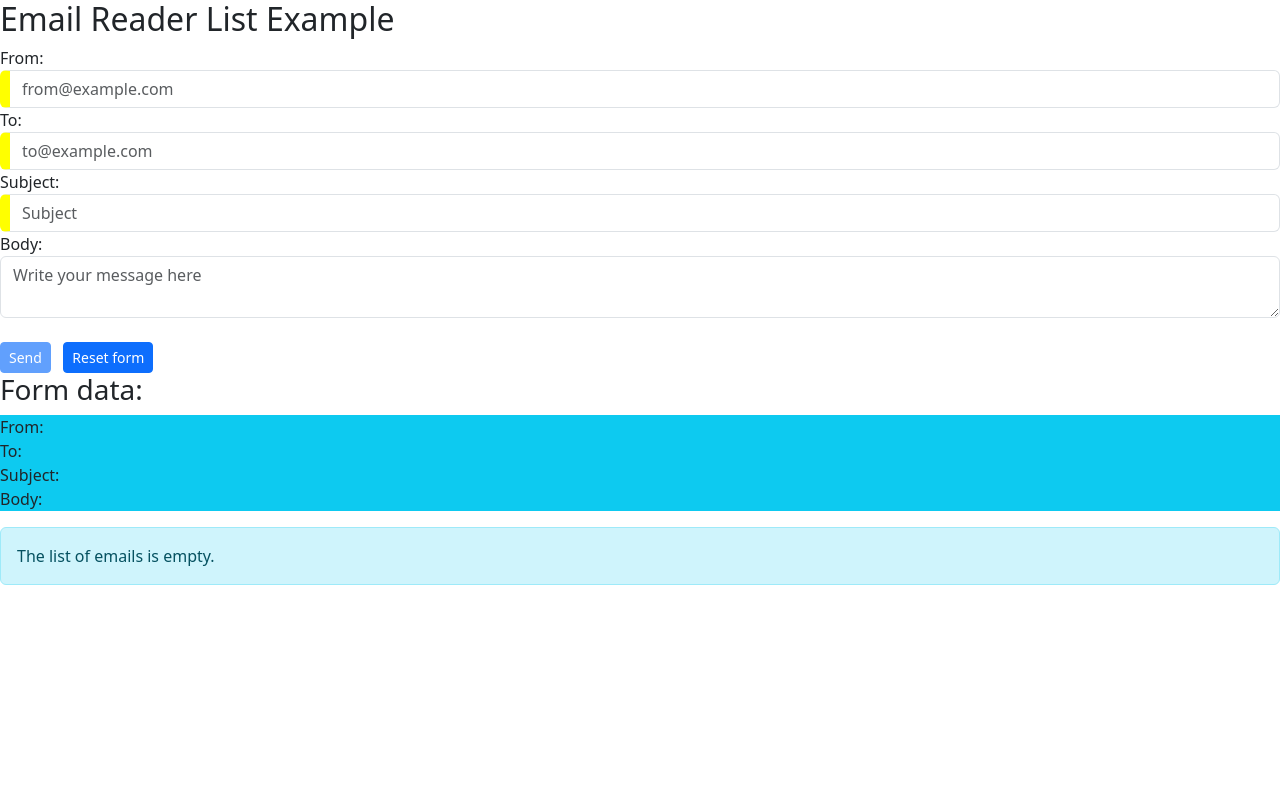
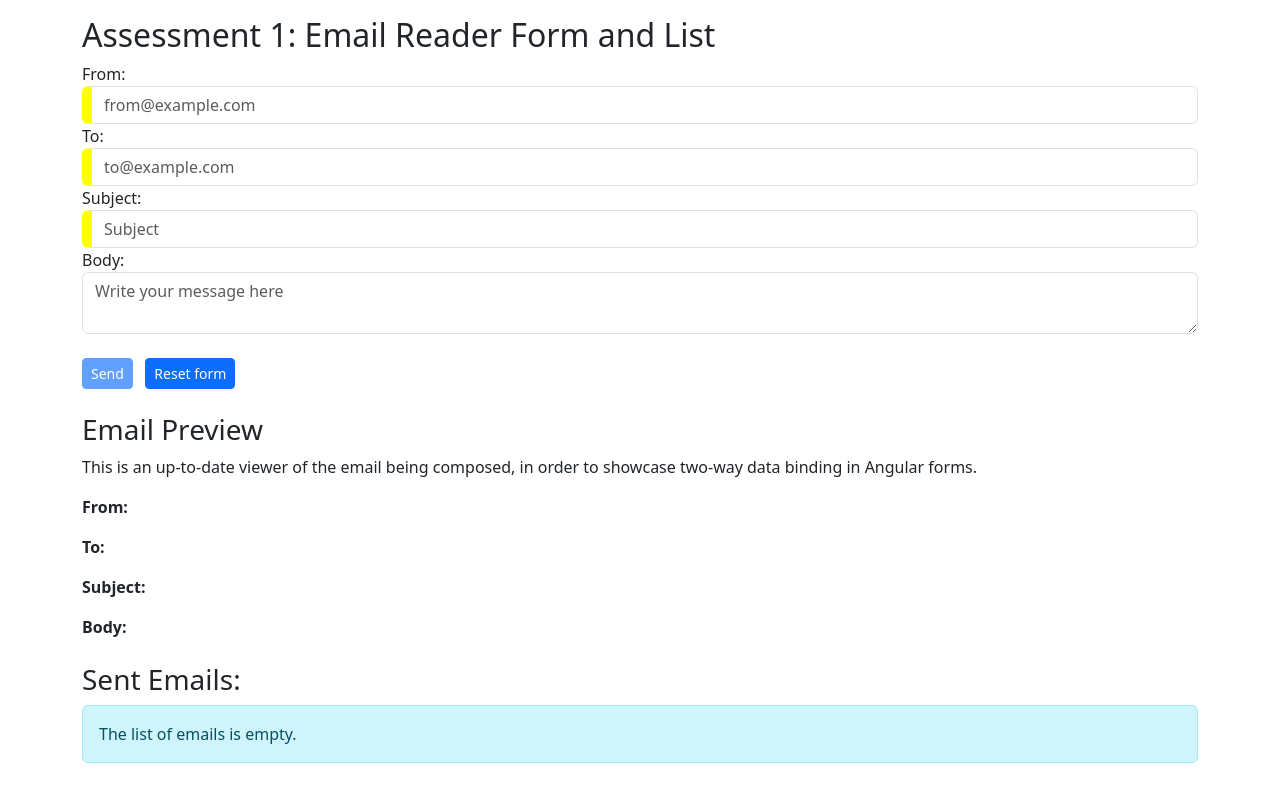
Before and after one commit to ProgrammingOfUserInterfaces/EmailReader, an Angular app: page / in a window 1280 px wide. Built offline with nearby package versions, Linux system fonts and the light colour scheme.

Commit message:
changed style

```diff
--- a/src/app/email-reader-list/email-reader-list.html
+++ b/src/app/email-reader-list/email-reader-list.html
@@ -1,4 +1,4 @@
-<h2>Email Reader List Example</h2>
+<h2>Assessment 1: Email Reader Form and List</h2>
 
 <form #emailForm="ngForm" (ngSubmit)="sendForm()">
   <div class="form-group">
@@ -91,14 +91,17 @@
   </div>
 </form>
 
-<h3>Form data:</h3>
-<p class="bg-info">
-  From: {{ email.from }} <br />
-  To: {{ email.to }} <br />
-  Subject: {{ email.subject }} <br />
-  Body: {{ email.body }}
-</p>
+<div class="mt-4">
+    <h3>Email Preview</h3>
+    <p> This is an up-to-date viewer of the email being composed, in order to showcase two-way data binding in Angular forms.</p>
+    <p><strong>From:</strong> {{ email.from }}</p>
+    <p><strong>To:</strong> {{ email.to }}</p>
+    <p><strong>Subject:</strong> {{ email.subject }}</p>
+    <p><strong>Body:</strong> {{ email.body }}</p>
+</div>
 
+<div class="mt-4">
+    <h3>Sent Emails:</h3>
     <div *ngIf="sentEmails.length === 0" class="alert alert-info">The list of emails is empty.</div>
     <table *ngIf="sentEmails.length > 0" class="table table-bordered mt-3">
     <thead>
@@ -114,3 +117,4 @@
         </tr>
     </tbody>
     </table>
+</div>
--- a/src/index.html
+++ b/src/index.html
@@ -7,7 +7,7 @@
   <meta name="viewport" content="width=device-width, initial-scale=1">
   <link rel="icon" type="image/x-icon" href="favicon.ico">
 </head>
-<body>
+<body class="container mt-3">
   <app-root></app-root>
 </body>
 </html>
```
Lines whose indentation alone changed are shown as unchanged.
